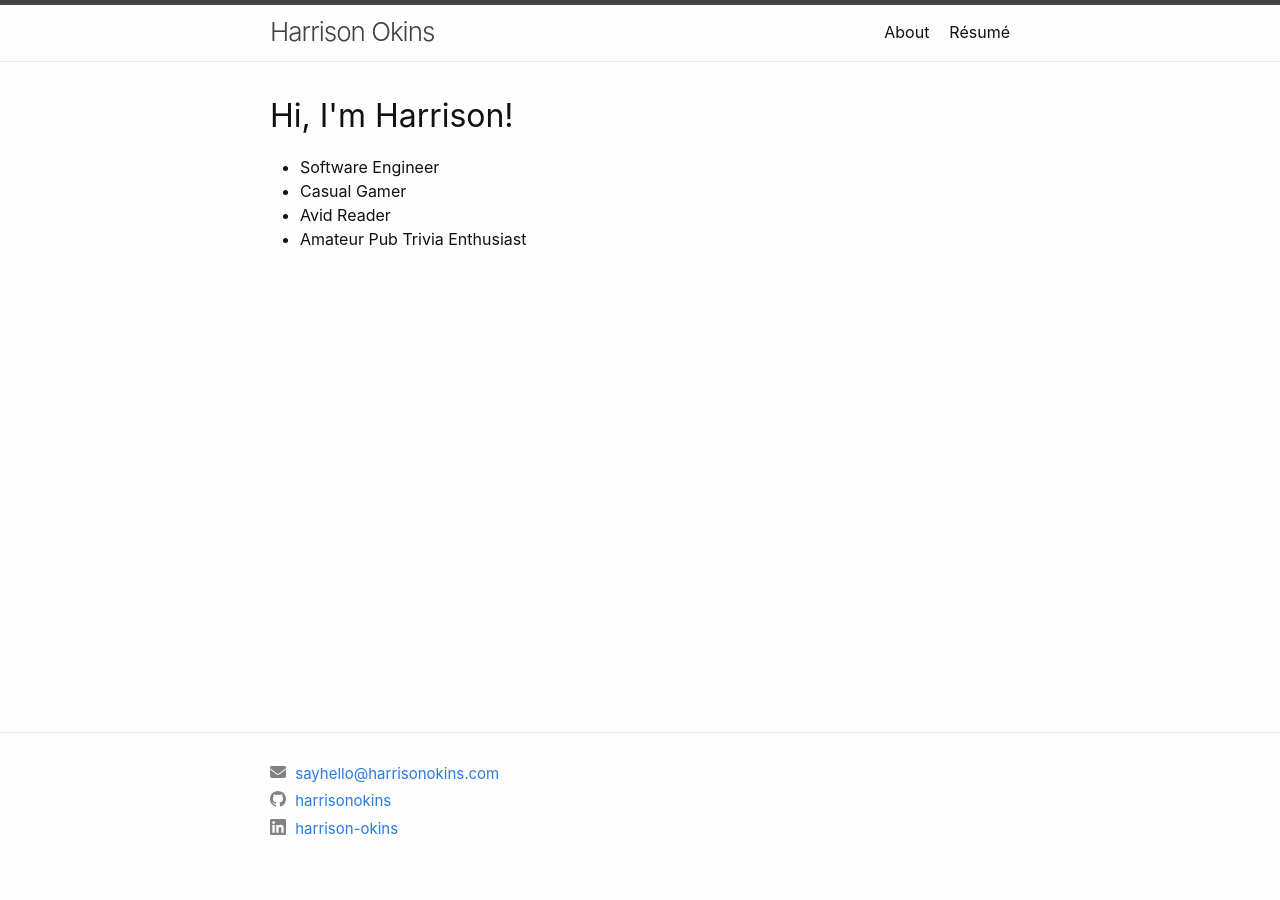
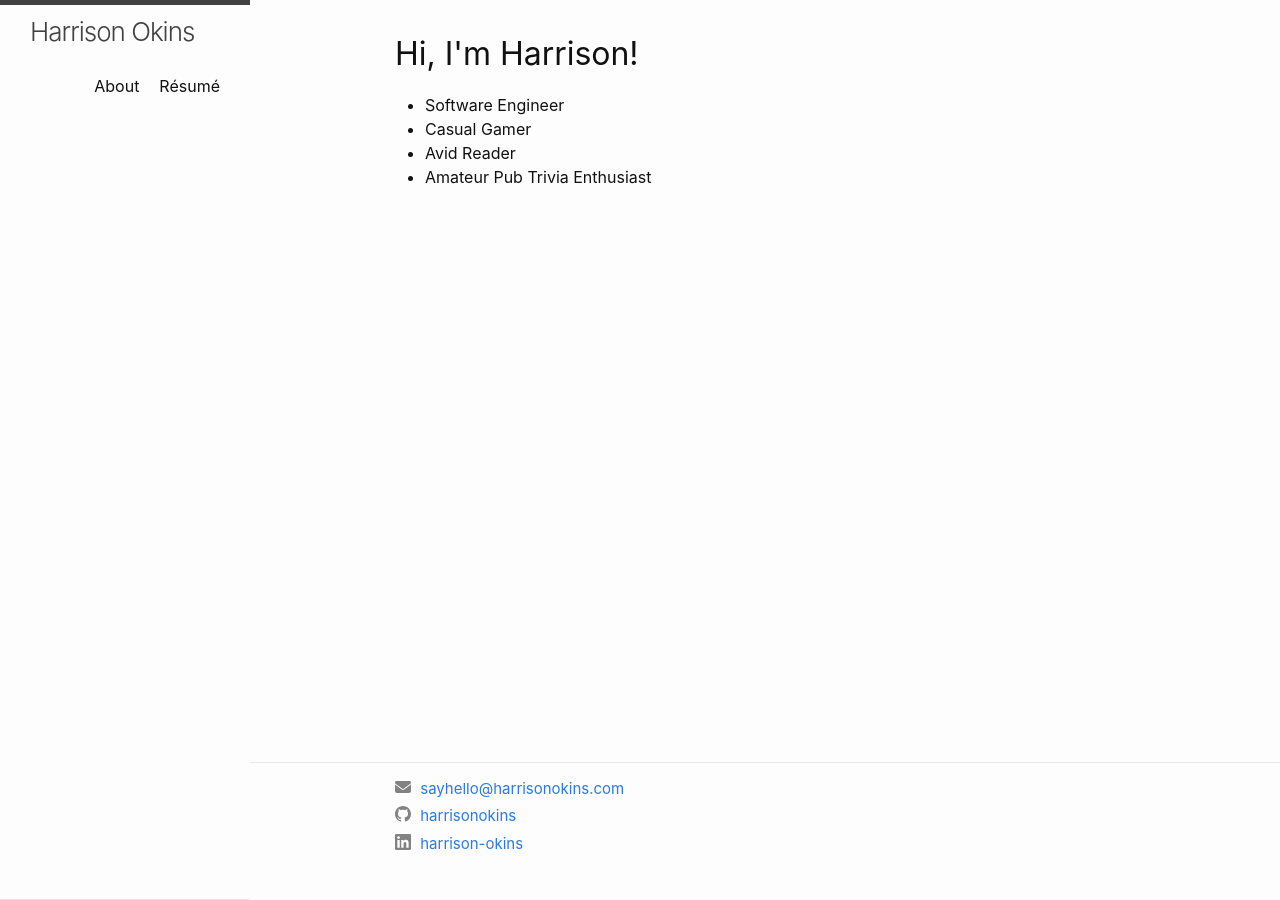
Before and after one commit to harrisonokins/harrisonokins.github.io, a Jekyll site: the page built from index.markdown, in a window 1280 px wide. Built offline with Jekyll 4.4.1, drawn with Linux system fonts in a browser that asks for light colours.

Commit message:
Setup CSS Grid for a responsive, 2-column layout

```diff
--- a/_includes/footer.html
+++ b/_includes/footer.html
@@ -1,4 +1,4 @@
-<footer class="site-footer h-card">
+<footer class="h-card">
   <data class="u-url" href="{{ "/" | relative_url }}"></data>
 
   <div class="wrapper">
--- a/_includes/header.html
+++ b/_includes/header.html
@@ -1,4 +1,4 @@
-<header class="site-header" role="banner">
+<header role="banner">
 
   <div class="wrapper">
     {%- assign default_paths = site.pages | map: "path" -%}
--- a/_layouts/default.html
+++ b/_layouts/default.html
@@ -1,20 +1,18 @@
 <!DOCTYPE html>
 <html lang="{{ page.lang | default: site.lang | default: "en" }}">
-
   {%- include head.html -%}
-
   <body>
+    <div class="grid-layout">
 
       {%- include header.html -%}
 
-    <main class="page-content" aria-label="Content">
+      <main aria-label="Content">
         <div class="wrapper">
           {{ content }}
         </div>
       </main>
 
       {%- include footer.html -%}
-
+    </div>
   </body>
-
 </html>
--- a/_sass/harrison/_layout.scss
+++ b/_sass/harrison/_layout.scss
@@ -1,7 +1,53 @@
 /**
- * Site header
+ * Layout
  */
-.site-header {
+.grid-layout {
+  display: grid;
+  height: 100vh;
+
+  /* 🖥️ Desktop layout */
+  grid-template-columns: 250px 1fr;
+  grid-template-rows: 1fr auto;
+  grid-template-areas:
+    "header main"
+    "header footer";
+}
+
+header {
+  grid-area: header;
+}
+
+main {
+  grid-area: main;
+  overflow-y: auto;
+}
+
+footer {
+  grid-area: footer;
+}
+
+/* 📱 Mobile layout */
+@include media-query($on-palm) {
+  .grid-layout {
+    grid-template-columns: 1fr;
+    grid-template-rows: auto 1fr auto;
+    grid-template-areas:
+      "header"
+      "main"
+      "footer";
+  }
+
+  header {
+    height: auto;
+  }
+}
+
+
+
+/**
+ * Header
+ */
+header {
   border-top: 5px solid $grey-color-dark;
   border-bottom: 1px solid $grey-color-light;
   min-height: $spacing-unit * 1.865;
@@ -103,79 +149,9 @@
 
 
 /**
- * Site footer
- */
-.site-footer {
-  border-top: 1px solid $grey-color-light;
-  padding: $spacing-unit 0;
-}
-
-.footer-heading {
-  @include relative-font-size(1.125);
-  margin-bottom: $spacing-unit / 2;
-}
-
-.contact-list,
-.social-media-list {
-  list-style: none;
-  margin-left: 0;
-}
-
-.footer-col-wrapper {
-  @include relative-font-size(0.9375);
-  color: $grey-color;
-  margin-left: -$spacing-unit / 2;
-  @extend %clearfix;
-}
-
-.footer-col {
-  float: left;
-  margin-bottom: $spacing-unit / 2;
-  padding-left: $spacing-unit / 2;
-}
-
-.footer-col-1 {
-  width: -webkit-calc(35% - (#{$spacing-unit} / 2));
-  width:         calc(35% - (#{$spacing-unit} / 2));
-}
-
-.footer-col-2 {
-  width: -webkit-calc(20% - (#{$spacing-unit} / 2));
-  width:         calc(20% - (#{$spacing-unit} / 2));
-}
-
-.footer-col-3 {
-  width: -webkit-calc(45% - (#{$spacing-unit} / 2));
-  width:         calc(45% - (#{$spacing-unit} / 2));
-}
-
-@include media-query($on-laptop) {
-  .footer-col-1,
-  .footer-col-2 {
-    width: -webkit-calc(50% - (#{$spacing-unit} / 2));
-    width:         calc(50% - (#{$spacing-unit} / 2));
-  }
-
-  .footer-col-3 {
-    width: -webkit-calc(100% - (#{$spacing-unit} / 2));
-    width:         calc(100% - (#{$spacing-unit} / 2));
-  }
-}
-
-@include media-query($on-palm) {
-  .footer-col {
-    float: none;
-    width: -webkit-calc(100% - (#{$spacing-unit} / 2));
-    width:         calc(100% - (#{$spacing-unit} / 2));
-  }
-}
-
-
-
-/**
  * Page content
  */
-.page-content {
+main {
   padding: $spacing-unit 0;
   flex: 1;
 }
@@ -253,3 +229,73 @@
     }
   }
 }
+
+
+
+/**
+ * Footer
+ */
+footer {
+  border-top: 1px solid $grey-color-light;
+  padding: $spacing-unit / 2 0;
+}
+
+.footer-heading {
+  @include relative-font-size(1.125);
+  margin-bottom: $spacing-unit / 2;
+}
+
+.contact-list,
+.social-media-list {
+  list-style: none;
+  margin-left: 0;
+}
+
+.footer-col-wrapper {
+  @include relative-font-size(0.9375);
+  color: $grey-color;
+  margin-left: -$spacing-unit / 2;
+  @extend %clearfix;
+}
+
+.footer-col {
+  float: left;
+  margin-bottom: $spacing-unit / 2;
+  padding-left: $spacing-unit / 2;
+}
+
+.footer-col-1 {
+  width: -webkit-calc(35% - (#{$spacing-unit} / 2));
+  width:         calc(35% - (#{$spacing-unit} / 2));
+}
+
+.footer-col-2 {
+  width: -webkit-calc(20% - (#{$spacing-unit} / 2));
+  width:         calc(20% - (#{$spacing-unit} / 2));
+}
+
+.footer-col-3 {
+  width: -webkit-calc(45% - (#{$spacing-unit} / 2));
+  width:         calc(45% - (#{$spacing-unit} / 2));
+}
+
+@include media-query($on-laptop) {
+  .footer-col-1,
+  .footer-col-2 {
+    width: -webkit-calc(50% - (#{$spacing-unit} / 2));
+    width:         calc(50% - (#{$spacing-unit} / 2));
+  }
+
+  .footer-col-3 {
+    width: -webkit-calc(100% - (#{$spacing-unit} / 2));
+    width:         calc(100% - (#{$spacing-unit} / 2));
+  }
+}
+
+@include media-query($on-palm) {
+  .footer-col {
+    float: none;
+    width: -webkit-calc(100% - (#{$spacing-unit} / 2));
+    width:         calc(100% - (#{$spacing-unit} / 2));
+  }
+}
```
Lines whose indentation alone changed are shown as unchanged.
